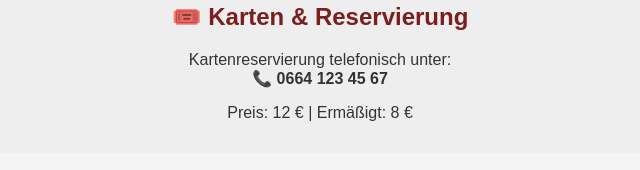
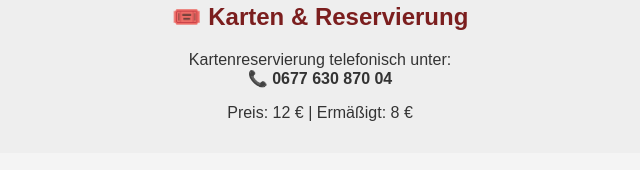
Before and after one commit to maxrpuntigam-ops/Theater, a plain HTML site: page index.html in a window 1280 px wide. Shown: the part 731-901 px from the top of the page, 320-960 px from the left. Drawn offline with Linux system fonts and the light colour scheme.

Commit message:
neue nummer

```diff
--- a/index.html
+++ b/index.html
@@ -86,7 +86,7 @@
     <h2>🎟️ Karten & Reservierung</h2>
     <p>
         Kartenreservierung telefonisch unter:<br>
-        <strong>📞 0664 123 45 67</strong>
+        <strong>📞 0677 630 870 04</strong>
     </p>
     <p>
         Preis: 12 € | Ermäßigt: 8 €
```
